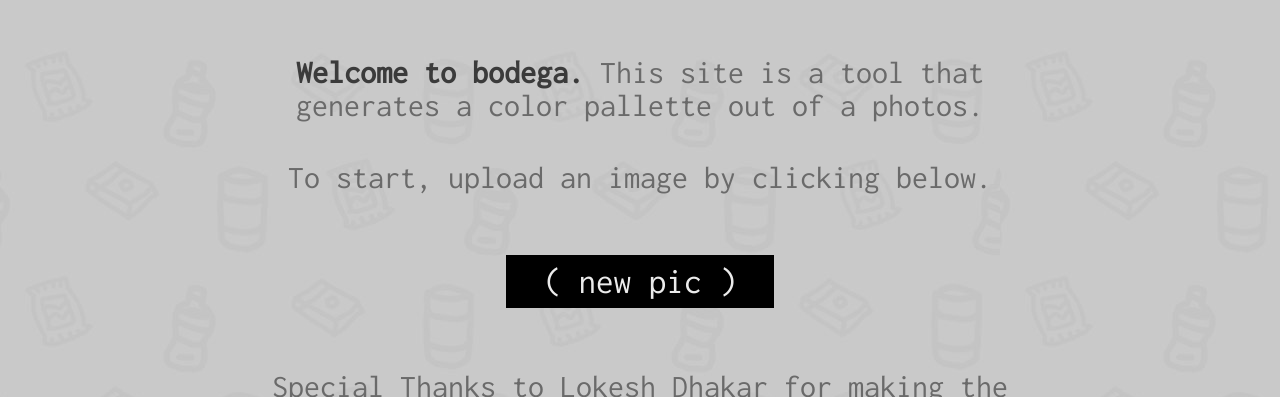
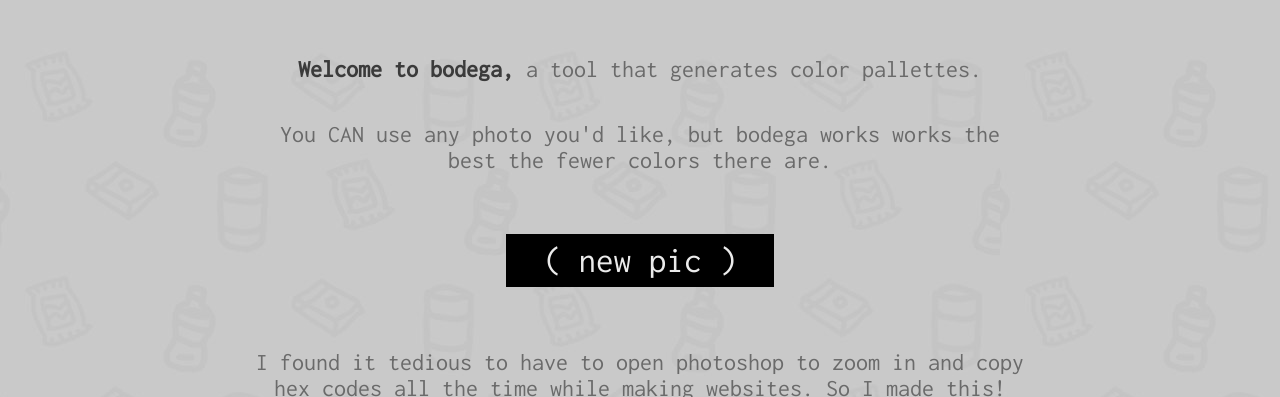
Before and after one commit to Elijer/bodega, a plain HTML site: page index.html in a window 1280 px wide. Shown: the part 135-532 px from the top of the page. Drawn offline with Linux system fonts and the light colour scheme; a web font is replaced by a local one.

Commit message:
changed the copy a bit

```diff
--- a/about.css
+++ b/about.css
@@ -31,7 +31,7 @@
 }
 
 .about-p1 {
-  font-size: 200%;
+  font-size: 150%;
   font-family: 'Inconsolata', monospace;
   text-align: center;
   color: #6a6a6a;
--- a/index.html
+++ b/index.html
@@ -30,8 +30,8 @@
   <div id="content">
       <div id="about">
         <!--<h1 id = "about-header">About</h1>-->
-        <p1 class = "about-p1" id = toppestP> <sp id = "welcome">Welcome to bodega.</sp> This site is a tool that generates a color pallette out of a photos.</p1>
-        <p1 class = "about-p1" id = "topP"> To start, upload an image by clicking below. </p1>
+        <p1 class = "about-p1" id = toppestP> <sp id = "welcome">Welcome to bodega,</sp> a tool that generates color pallettes. </p1>
+        <p1 class = "about-p1" id = "topP"> You CAN use any photo you'd like, but bodega works works the best the fewer colors there are. </p1>
 
         <!--Button in the description-->
         <button onclick = "uploadClick()" id="upload-button-div" class = "other-button">
@@ -41,7 +41,8 @@
 
 
         <!--<p1 class = "about-p1" id = "bold" onclick = "uploadClick()"> ( new pic ) </p1>-->
-        <p1 class = "about-p1" id = "bottomP"> Special Thanks to Lokesh Dhakar for making the <a href="https://lokeshdhakar.com/projects/color-thief/"> Color-Thief</a>  package </p1>
+        <p1 class = "about-p1" id = "bottomP"> I found it tedious to have to open photoshop to zoom in and copy hex codes all the time while making websites. So I made this! </p1>
+        <p1 class = "about-p1" id = "bottomP"> Special Thanks to Lokesh Dhakar for making the <a href="https://lokeshdhakar.com/projects/color-thief/"> Color-Thief</a>  package, which does the actual color recognition.</p1>
       </div>
       <img class = "lower-50" id = "theImage" class = "menu menu-left" alt = "color">
       <div class = "lower-50" id = "color-buttons" class = "menu menu-right">
--- a/index.js
+++ b/index.js
@@ -69,7 +69,7 @@ function previewFile(){
      //create an info box that tells the user what clicking the tiles does
      var tempTarget = $('#color-buttons')[0];
      var infoBox = document.createElement("p1");
-     infoBox.innerHTML = "Click on a color tile below to copy the hex code to your clipboard";
+     infoBox.innerHTML = "Click on a color tile below to copy its hex code to your clipboard";
      //newButton.style.background = "#453a3a";
      infoBox.classList.add("info-box");
      tempTarget.appendChild(infoBox);
```
